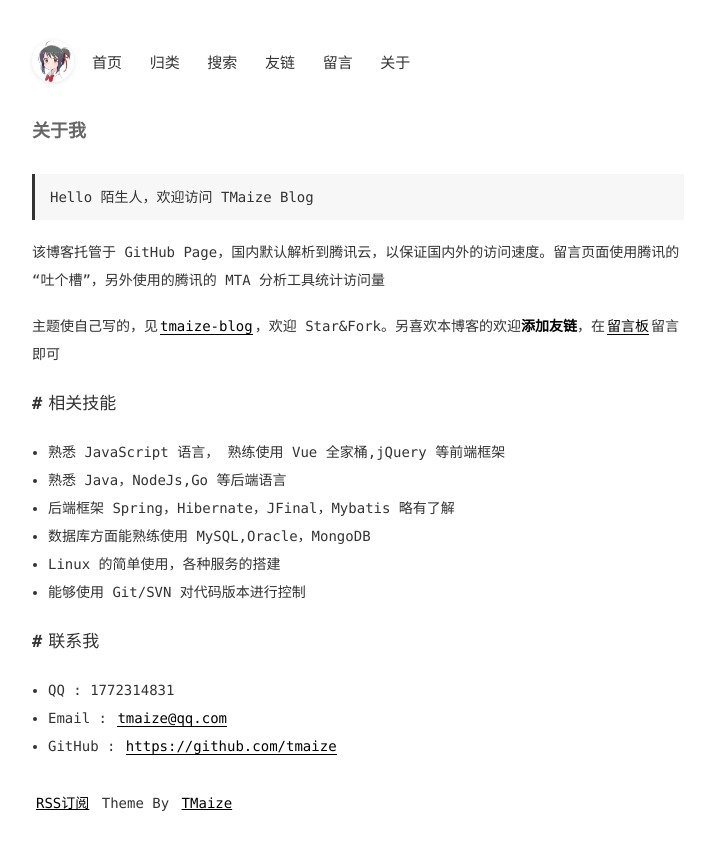
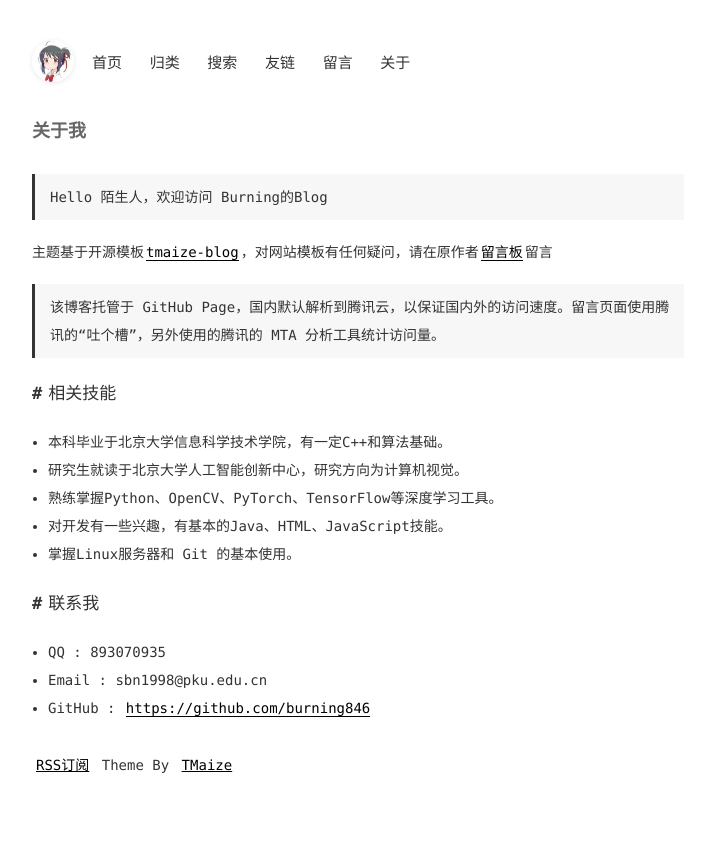
Before and after one commit to burning846/burning846.github.io, a Jekyll site: the page built from pages/about.md, in a window 1280 px wide. Shown: the top 850 px of the page, without its empty margins (282-992 px from the left). Built offline with Jekyll 4.4.1, drawn with Linux system fonts in a browser that asks for light colours; comment, search, counter and statistics services are not loaded.

```diff
--- a/_config.yml
+++ b/_config.yml
@@ -16,11 +16,11 @@ exclude: ['CNAME', 'README.md', 'LICENSE', '_site', 'dist', 'Gemfile', 'Gemfile.
 
 # 域名配置
 # baseurl配置,如果网站部署在根目录下的其他目录中，请设置为 /目录名
-domainUrl: 'http://blog.tmaize.net'
+domainUrl: 'https://burning846.github.io'
 baseurl: ''
 
 # 吐个槽地址，会在chat页面中重定向到该地址
-tucaoUrl: https://support.qq.com/product/86335
+tucaoUrl: https://github.com/burning846/burning846.github.io/issues
 
 # 菜单
 menu:
--- a/pages/about.md
+++ b/pages/about.md
@@ -3,30 +3,29 @@ layout: mypost
 title: 关于我
 ---
 
-> Hello 陌生人，欢迎访问 TMaize Blog
+> Hello 陌生人，欢迎访问 Burning的Blog
 
-该博客托管于 GitHub Page，国内默认解析到腾讯云，以保证国内外的访问速度。留言页面使用腾讯的“吐个槽”，另外使用的腾讯的 MTA 分析工具统计访问量
+主题基于开源模板[tmaize-blog](https://github.com/TMaize/tmaize-blog)，对网站模板有任何疑问，请在原作者[留言板](chat.html)留言
 
-主题使自己写的，见[tmaize-blog](https://github.com/TMaize/tmaize-blog)，欢迎 Star&Fork。另喜欢本博客的欢迎**添加友链**，在[留言板](chat.html)留言即可
+>  该博客托管于 GitHub Page，国内默认解析到腾讯云，以保证国内外的访问速度。留言页面使用腾讯的“吐个槽”，另外使用的腾讯的 MTA 分析工具统计访问量。
 
 ## 相关技能
 
-- 熟悉 JavaScript 语言， 熟练使用 Vue 全家桶,jQuery 等前端框架
+- 本科毕业于北京大学信息科学技术学院，有一定C++和算法基础。
 
-- 熟悉 Java，NodeJs,Go 等后端语言
+- 研究生就读于北京大学人工智能创新中心，研究方向为计算机视觉。
 
-- 后端框架 Spring，Hibernate，JFinal，Mybatis 略有了解
+- 熟练掌握Python、OpenCV、PyTorch、TensorFlow等深度学习工具。
 
-- 数据库方面能熟练使用 MySQL,Oracle，MongoDB
+- 对开发有一些兴趣，有基本的Java、HTML、JavaScript技能。
 
-- Linux 的简单使用，各种服务的搭建
+- 掌握Linux服务器和 Git 的基本使用。
 
-- 能够使用 Git/SVN 对代码版本进行控制
 
 ## 联系我
 
-- QQ : 1772314831
+- QQ : 893070935
 
-- Email : [tmaize@qq.com](http://mail.qq.com/cgi-bin/qm_share?t=qm_mailme&email=YBQNAQkaBSAREU4DDw0)
+- Email : sbn1998@pku.edu.cn
 
-- GitHub : [https://github.com/tmaize](https://github.com/tmaize)
+- GitHub : [https://github.com/burning846](https://github.com/burning846)
--- a/pages/chat.html
+++ b/pages/chat.html
@@ -3,7 +3,7 @@ layout: mypost
 title: 留言板
 ---
 
-<p>留言功能已迁移到"吐个槽"，跳转中...</p>
+<p>留言功能已迁移到GitHub issue，跳转中...</p>
 
 <p><a href="{{ site.tucaoUrl }}">如未跳转请手动点击这里</a></p>
 
```
